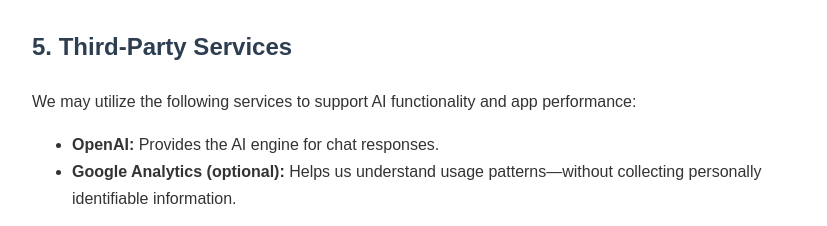
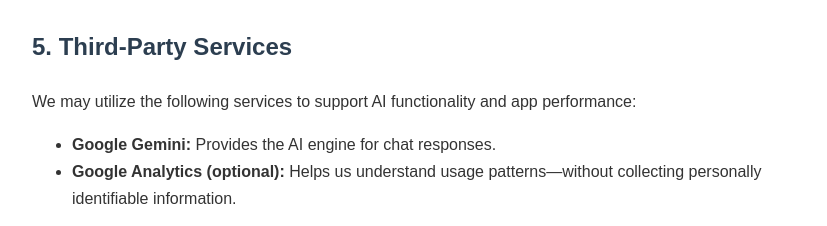
Before and after one commit to thanujanu/ictalk-privacy-policy, a plain HTML site: page index.html in a window 1280 px wide. Shown: the part 1008-1234 px from the top of the page, without its empty margins (208-1035 px from the left). Drawn offline with Linux system fonts and the light colour scheme.

Commit message:
Update index.html

```diff
--- a/index.html
+++ b/index.html
@@ -66,7 +66,7 @@
     <h2>5. Third-Party Services</h2>
     <p>We may utilize the following services to support AI functionality and app performance:</p>
     <ul>
-      <li><strong>OpenAI:</strong> Provides the AI engine for chat responses.</li>
+      <li><strong>Google Gemini:</strong> Provides the AI engine for chat responses.</li>
       <li><strong>Google Analytics (optional):</strong> Helps us understand usage patterns—without collecting personally identifiable information.</li>
     </ul>
   </section>
```
